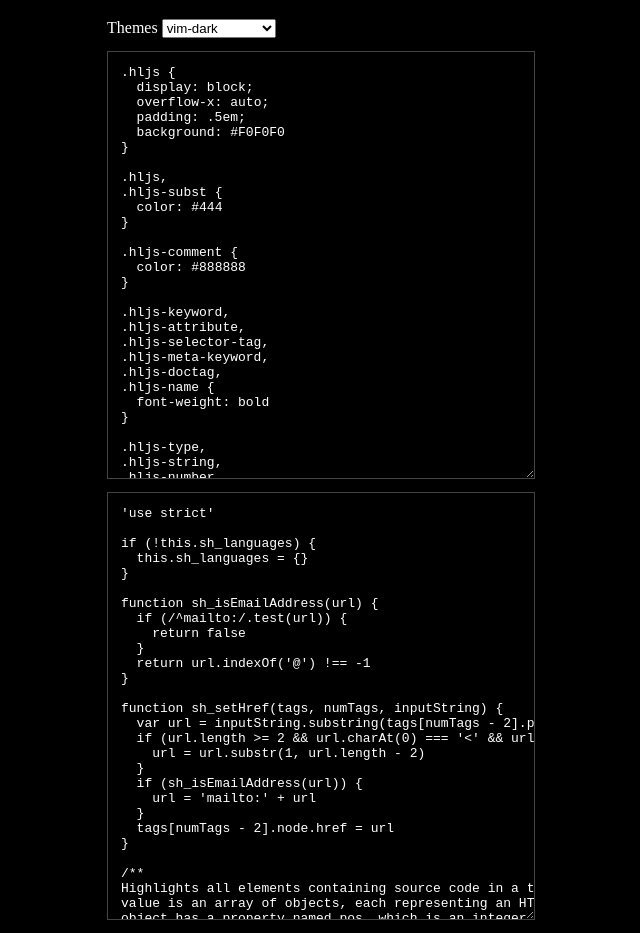
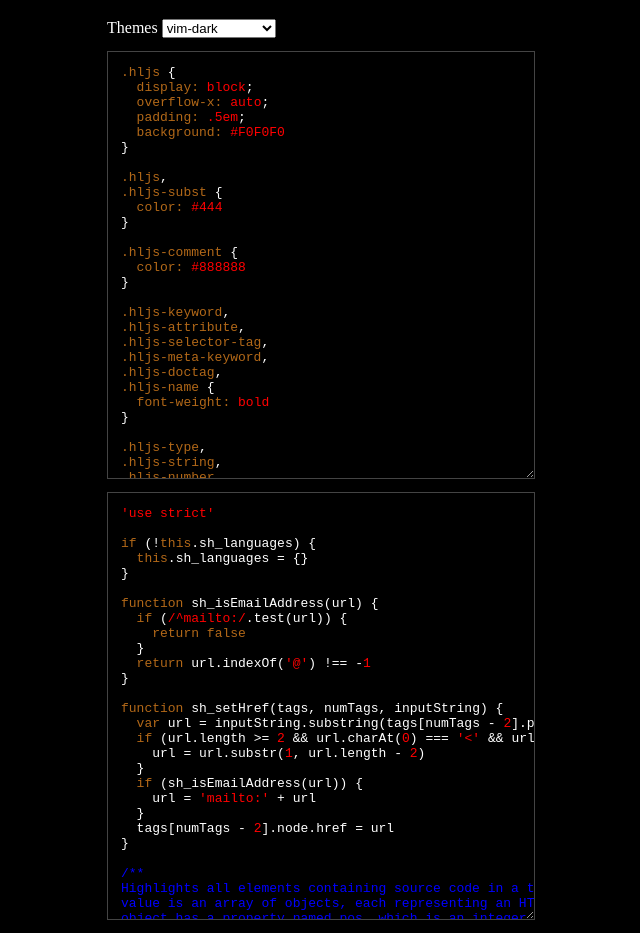
Before and after one commit to victrme/shjs, a website: page demo/index.html in a window 1280 px wide. Shown: the part 98-1031 px from the top of the page, without its empty margins (333-973 px from the left). Drawn offline with Linux system fonts and the light colour scheme.

Commit message:
Working node insert optimisation

```diff
--- a/demo/index.html
+++ b/demo/index.html
@@ -1,4 +1,4 @@
-<!DOCTYPE html>
+<!doctype html>
 <html lang="en">
 	<head>
 		<meta charset="UTF-8" />
--- a/src/index.js
+++ b/src/index.js
@@ -261,31 +261,26 @@ function sh_insertTags(tags, text, container) {
 	let textPos = 0
 	let node
 
-	for (let ii = 0; ii < text.length; ii++) {
-		const tag = tags[ii]
+	for (let ii = 0; ii < tags.length; ii++) {
+		const { pos, tagName, style, href } = tags[ii]
+		const substr = text.substring(textPos, pos)
+		const isStartTag = tagName !== undefined
 
-		console.log(text.length)
-
-		if (tag?.tagName) {
-			const { tagName, href, style } = tag
+		if (isStartTag) {
+			container.appendChild(document.createTextNode(substr))
 			node = document.createElement(tagName)
+			node.className = style
 
 			if (href) {
 				node.href = href
 			}
-
-			node.className = style
-		}
-		//
-		else if (tag.pos <= textPos) {
-			node.textContent = text.substring(textPos, tags[ii].pos)
+		} else {
+			node.textContent = substr
 			container.appendChild(node)
 		}
-		//
-		else if (tag.pos > textPos) {
-			const substr = text.substring(textPos, tag.pos)
-			container.appendChild(document.createTextNode(substr))
-			textPos = tag.pos
+
+		if (pos > textPos) {
+			textPos = pos
 		}
 	}
 }
```
